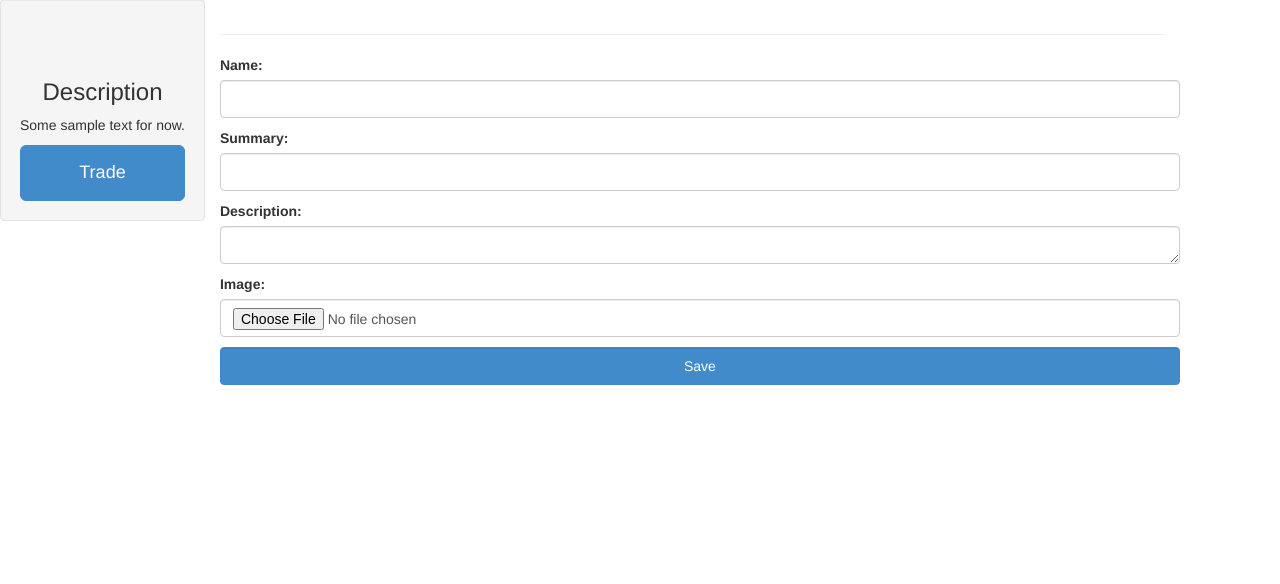
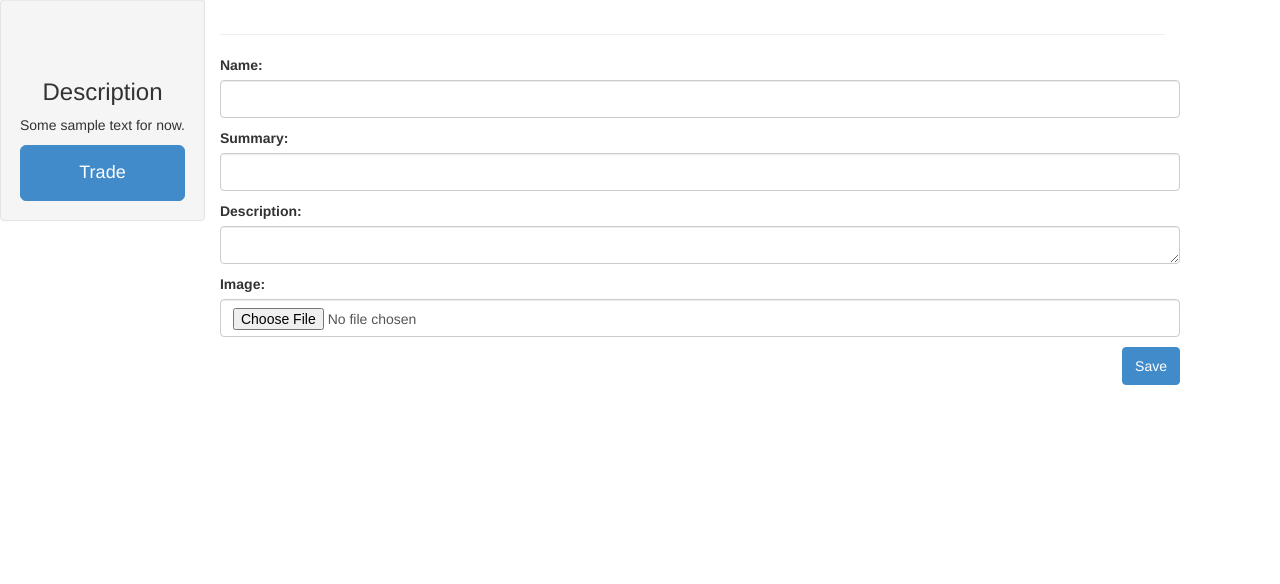
Before and after one commit to FrancescoA/swapster, a Django app: page /objects/add/ in a window 1280 px wide. Shown: the part 122-706 px from the top of the page. Run offline with Django 3.2, Linux system fonts and the light colour scheme; parts of the project's set-up code (start-up, migrations or seed data) failed here and were passed over.

Commit message:
changed object-save button

```diff
--- a/templates/objects/object_create.html
+++ b/templates/objects/object_create.html
@@ -6,7 +6,7 @@
 		{% csrf_token %}
 
 		{{ form.as_p }}
-    	<input class="btn btn-primary btn-block" type="submit" value="Save"/>
+    	<button class="btn btn-primary pull-right" type="submit" value="Save"/>Save</button>
 	</form>
 
 
```
Also changed, not shown: media/objects/pasta.jpg (added), swapster.db.
